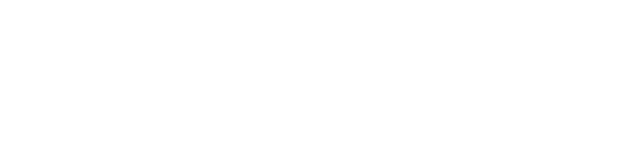
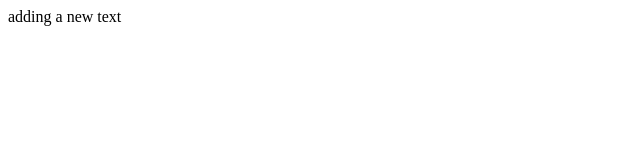
Before and after one commit to mohamedyousryelsheikh/gitExcercise, a plain HTML site: page index.html in a window 1280 px wide. Shown: the whole page, without its empty margins (0-640 px from the left). Drawn offline with Linux system fonts and the light colour scheme.

Commit message:
new line adedd

```diff
--- a/index.html
+++ b/index.html
@@ -7,6 +7,7 @@
     <title>Document</title>
 </head>
 <body>
+    adding a new text
 
 </body>
 </html>
```
